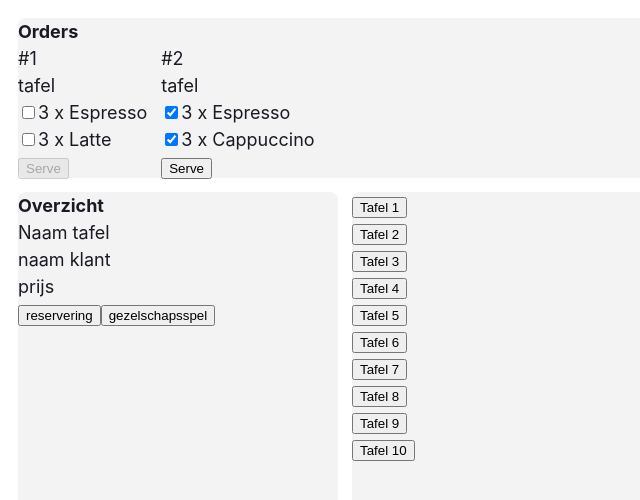
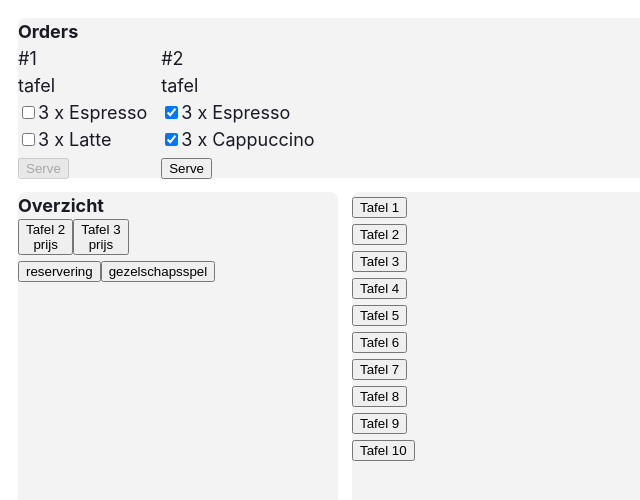
Before and after one commit to Jana-Elst/maitre-hotel, a React (Vite) app: page / in a window 1280 px wide. Shown: the top 500 px of the page, without its empty margins (0-640 px from the left). Built offline with nearby package versions, Linux system fonts and the light colour scheme; a web font is replaced by a local one.

Commit message:
clientCard w deels geupdate al

```diff
--- a/src/components/clientCard.jsx
+++ b/src/components/clientCard.jsx
@@ -1,10 +1,9 @@
-const ClientCard = ({ }) => {
+const ClientCard = ({ table }) => {
     return (
-        <article>
-            <h3>Naam tafel</h3>
-            <p>naam klant</p>
+        <button>
+            <h3>Tafel {table.id}</h3>
             <p>prijs</p>
-        </article>
+        </button>
     );
 };
 
--- a/src/components/clientDashboard.jsx
+++ b/src/components/clientDashboard.jsx
@@ -1,10 +1,10 @@
 import ClientList from "./clientList";
 
-const ClientDashboard = (restaurantVariables, setRestaurantVariables) => {
+const ClientDashboard = ({ restaurantVariables, setRestaurantVariables }) => {
     return (
         <section className="dashboard clients">
             <h2>Overzicht</h2>
-            <ClientList/>
+            <ClientList restaurantVariables={restaurantVariables} setRestaurantVariables={setRestaurantVariables} />
             <button>reservering</button>
             <button>gezelschapsspel</button>
         </section>
--- a/src/components/clientList.jsx
+++ b/src/components/clientList.jsx
@@ -1,9 +1,15 @@
 import ClientCard from "./clientCard";
 
-const ClientList = ({ }) => {
+const ClientList = ({ restaurantVariables, setRestaurantVariables }) => {
     return (
         <ul>
-            <ClientCard client={"lala"} price={3.50}/>
+            {
+                restaurantVariables.tables.map(table =>
+                    table.status !== "available"
+                        ? <ClientCard table = {table} />
+                        : ""
+                )
+            }
         </ul>
     );
 };
```
